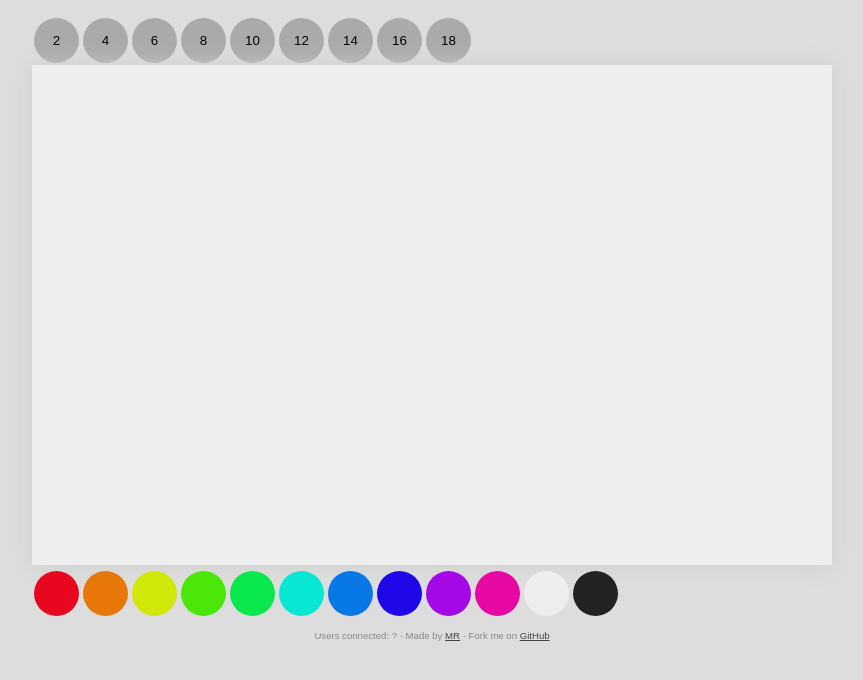
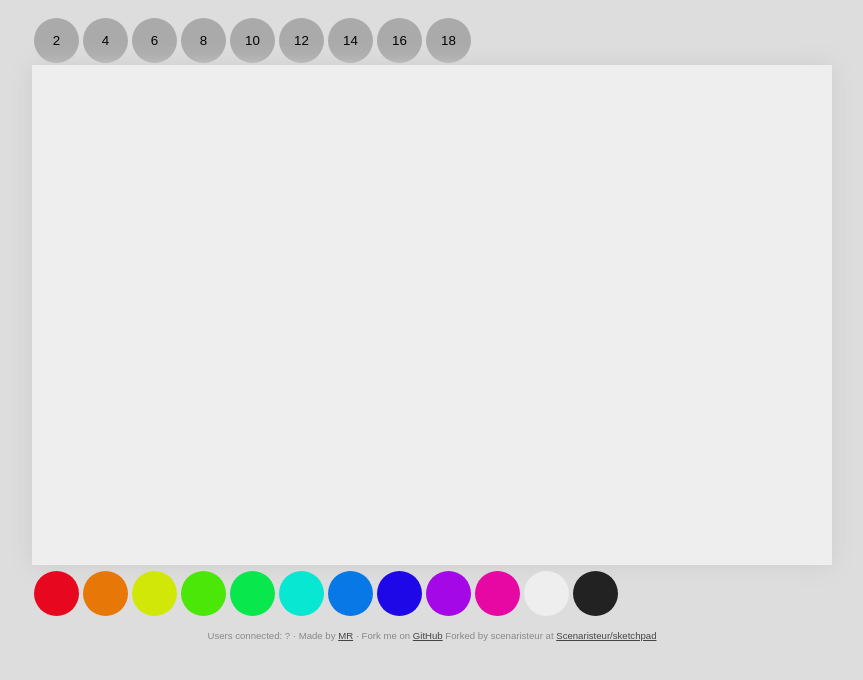
Before and after one commit to scenaristeur/sketchpad, a website: page public/index.html in a window 1280 px wide. Shown: the whole page, without its empty margins (208-1071 px from the left). Drawn offline with nearby package versions, Linux system fonts and the light colour scheme; no server answers.

Commit message:
ajout du service et du lien de démarrage

```diff
--- a/public/index.html
+++ b/public/index.html
@@ -19,6 +19,7 @@
             Users connected: <span id="counter">?</span> &middot;
             Made by <a href="https://mrozwadowski.com/">MR</a> &middot;
             Fork me on <a href="https://github.com/hejmsdz/sketchpad">GitHub</a>
+            Forked by scenaristeur at <a href="https://github.com/scenaristeur/sketchpad">Scenaristeur/sketchpad</a>
         </footer>
     </div>
 
```
